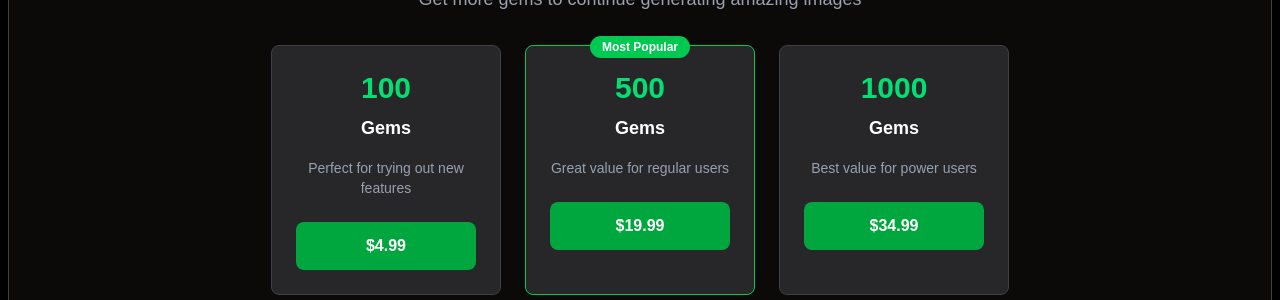
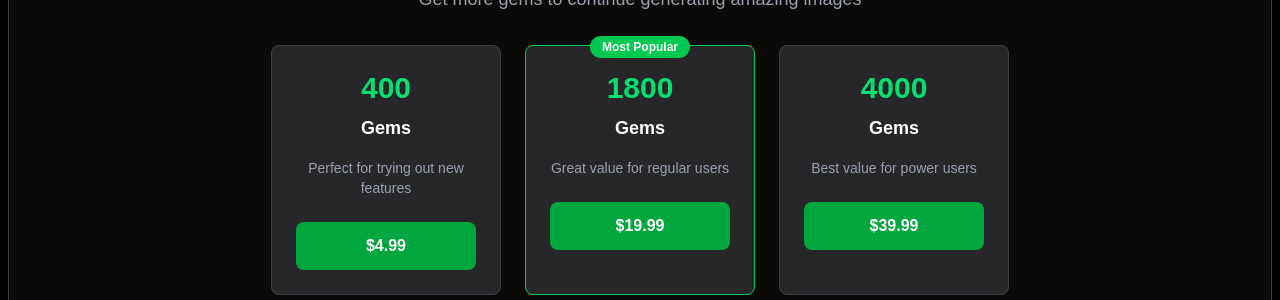
Before and after one commit to EthanRule/RefineGen, a Next.js app in the folder app/: page /gems in a window 1280 px wide. Shown: the part 303-603 px from the top of the page. Built offline with nearby package versions, Linux system fonts and the light colour scheme.

Commit message:
price update

```diff
--- a/app/app/gems/page.tsx
+++ b/app/app/gems/page.tsx
@@ -90,7 +90,7 @@ export default function GemsPage() {
                     onMouseLeave={() => setHoveredPackage(null)}
                   >
                     <div className="text-center">
-                      <div className="text-green-400 text-3xl font-bold mb-2">100</div>
+                      <div className="text-green-400 text-3xl font-bold mb-2">400</div>
                       <div className="text-white text-lg font-semibold mb-4">Gems</div>
                       <div className="text-gray-400 text-sm mb-6">
                         Perfect for trying out new features
@@ -113,7 +113,7 @@ export default function GemsPage() {
                       </span>
                     </div>
                     <div className="text-center">
-                      <div className="text-green-400 text-3xl font-bold mb-2">500</div>
+                      <div className="text-green-400 text-3xl font-bold mb-2">1800</div>
                       <div className="text-white text-lg font-semibold mb-4">Gems</div>
                       <div className="text-gray-400 text-sm mb-6">
                         Great value for regular users
@@ -131,13 +131,13 @@ export default function GemsPage() {
                     onMouseLeave={() => setHoveredPackage(null)}
                   >
                     <div className="text-center">
-                      <div className="text-green-400 text-3xl font-bold mb-2">1000</div>
+                      <div className="text-green-400 text-3xl font-bold mb-2">4000</div>
                       <div className="text-white text-lg font-semibold mb-4">Gems</div>
                       <div className="text-gray-400 text-sm mb-6">
                         Best value for power users
                       </div>
                       <button className="w-full bg-green-600 hover:bg-green-700 text-white font-semibold py-3 px-6 rounded-lg transition-colors">
-                        $34.99
+                        $39.99
                       </button>
                     </div>
                   </div>
```
